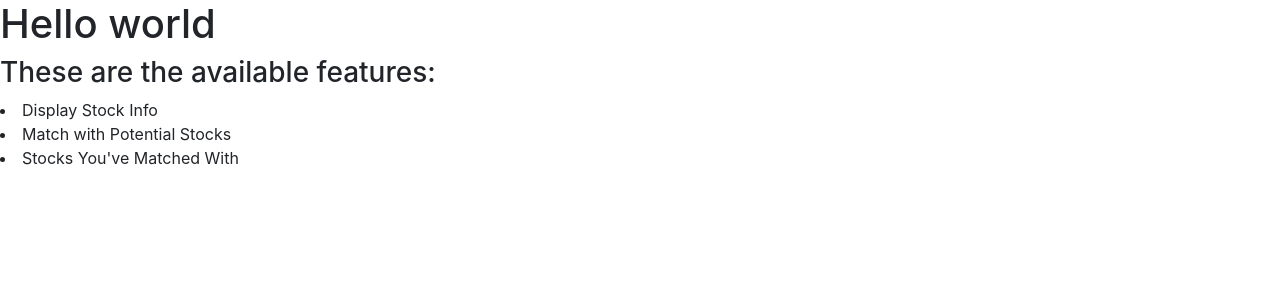
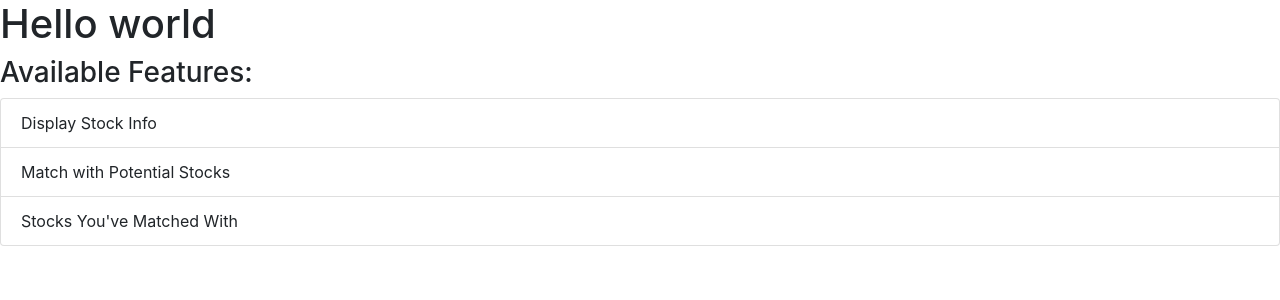
Before and after one commit to Codubee/StockPickerTTH1-2-Front, a React (Create React App) app: page / in a window 1280 px wide. Shown: the top 300 px of the page. Built offline with nearby package versions, Linux system fonts and the light colour scheme.

Commit message:
Added some styling to the list using reactstrap

```diff
--- a/src/components/Features.js
+++ b/src/components/Features.js
@@ -1,13 +1,16 @@
 import React from 'react';
+import { ListGroup, ListGroupItem } from 'reactstrap';
 
 function Features()
 {
   return (
         <div>
-            <h3>These are the available features: </h3>
-            <li>Display Stock Info</li>
-            <li>Match with Potential Stocks</li>
-            <li>Stocks You've Matched With</li>
+            <h3>Available Features: </h3>
+            <ListGroup>
+                <ListGroupItem>Display Stock Info</ListGroupItem>
+                <ListGroupItem>Match with Potential Stocks</ListGroupItem>
+                <ListGroupItem>Stocks You've Matched With</ListGroupItem>
+            </ListGroup>
         </div>
     )
 }
```
